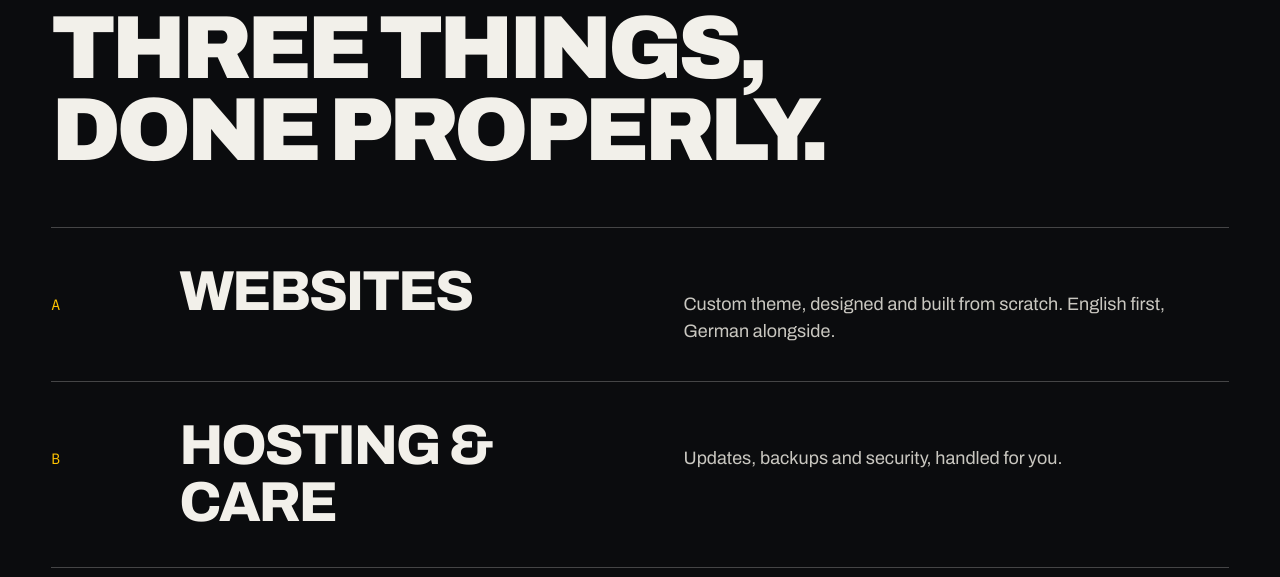
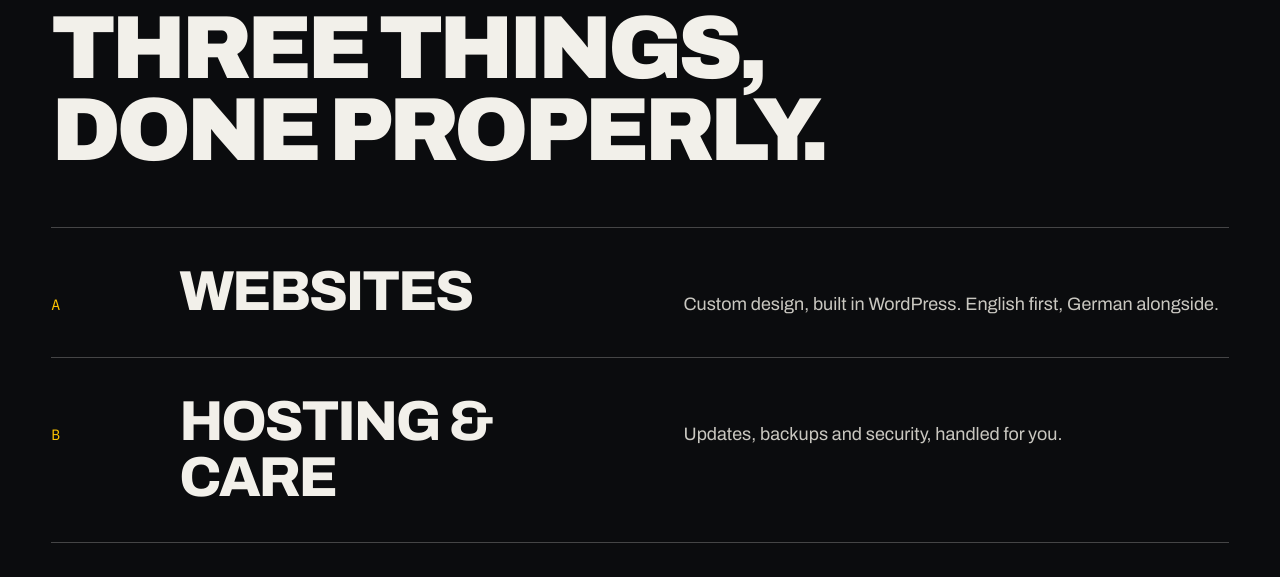
Before and after one commit to mynvan/dubai-web-agency, a WordPress theme: template front-page.php in a window 1280 px wide. Shown: the part 1453-2030 px from the top of the page. Run offline with PHP 8.4 and a stand-in for WordPress, Linux system fonts and the light colour scheme; the site name, menu and one post (Sample post) are stand-ins, and other content is empty; some libraries are stand-ins or nearby versions.

Commit message:
Copy: Websites offer covers both custom theme and page builder
Co-Authored-By: Claude Sonnet 5.5 <noreply@anthropic.com>
Claude-Session: https://claude.ai/code/session_015TYs1WyjesRrDUr7esTRrc

```diff
--- a/inc/i18n.php
+++ b/inc/i18n.php
@@ -53,8 +53,8 @@ function hg_strings(): array {
 		'services_title'   => [ 'Three things, done properly.', 'Drei Dinge, sauber gemacht.' ],
 		'svc_a_title'      => [ 'Websites', 'Websites' ],
 		'svc_a_text'       => [
-			'Custom theme, designed and built from scratch. English first, German alongside.',
-			'Individuelles Theme, von Grund auf gestaltet und gebaut. Englisch zuerst, Deutsch gleichberechtigt.',
+			'Custom design, built in WordPress. English first, German alongside.',
+			'Individuelles Design, umgesetzt in WordPress. Englisch zuerst, Deutsch gleichberechtigt.',
 		],
 		'svc_b_title'      => [ 'Hosting & care', 'Hosting & Betreuung' ],
 		'svc_b_text'       => [
--- a/inc/strings-pages.php
+++ b/inc/strings-pages.php
@@ -50,8 +50,8 @@ return [
 	'wd_title_a'        => [ 'Websites for German-speaking businesses in', 'Websites für deutschsprachige Unternehmen in' ],
 	'wd_title_b'        => [ 'Dubai.', 'Dubai.' ],
 	'wd_lead'           => [
-		'Your customers read English, German or both. Your website should too, without two separate sites to maintain. Built as a custom WordPress theme: fast, accessible and easy to edit.',
-		'Ihre Kunden lesen Englisch, Deutsch oder beides. Ihre Website sollte das auch können, ohne zwei getrennte Seiten pflegen zu müssen. Gebaut als individuelles WordPress-Theme: schnell, barrierearm und einfach zu bearbeiten.',
+		'Your customers read English, German or both. Your website should too, without two separate sites to maintain. Built in WordPress, as a custom theme or with a page builder: fast, accessible and easy to edit.',
+		'Ihre Kunden lesen Englisch, Deutsch oder beides. Ihre Website sollte das auch können, ohne zwei getrennte Seiten pflegen zu müssen. Gebaut in WordPress, als individuelles Theme oder mit Page-Builder: schnell, barrierearm und einfach zu bearbeiten.',
 	],
 	'wd_hero_alt'       => [ 'Dubai skyline at night with illuminated boats on the water', 'Skyline von Dubai bei Nacht mit beleuchteten Booten auf dem Wasser' ],
 	'wd_hero_credit'    => [ 'Photo: Matthias / Unsplash', 'Foto: Matthias / Unsplash' ],
@@ -59,7 +59,7 @@ return [
 	'wd_get_title'      => [ 'Scope, in plain words.', 'Der Umfang, in einfachen Worten.' ],
 	'wd_get_1'          => [ '<strong>Design first.</strong> You see the visual direction and approve it before anything is built.', '<strong>Erst das Design.</strong> Sie sehen die visuelle Richtung und geben sie frei, bevor gebaut wird.' ],
 	'wd_get_2'          => [ '<strong>Bilingual by design.</strong> English and German versions with their own URLs, linked to each other for search engines.', '<strong>Zweisprachig von Anfang an.</strong> Englische und deutsche Version mit eigenen URLs, für Suchmaschinen miteinander verknüpft.' ],
-	'wd_get_3'          => [ '<strong>Custom theme, no page builder.</strong> Less code, faster pages, no template look.', '<strong>Eigenes Theme, kein Page-Builder.</strong> Weniger Code, schnellere Seiten, kein Vorlagen-Look.' ],
+	'wd_get_3'          => [ '<strong>Your choice of build.</strong> A custom theme without a page builder: lean code, fast pages, no template look. Or WordPress with a page builder, if you want to edit layouts yourself. Both are built properly.', '<strong>Sie wählen den Aufbau.</strong> Ein eigenes Theme ohne Page-Builder: schlanker Code, schnelle Seiten, kein Vorlagen-Look. Oder WordPress mit Page-Builder, wenn Sie Layouts selbst anpassen möchten. Beides wird sauber umgesetzt.' ],
 	'wd_get_4'          => [ '<strong>Editable by you.</strong> Texts, images and references are changed in WordPress, no developer needed.', '<strong>Von Ihnen bearbeitbar.</strong> Texte, Bilder und Referenzen ändern Sie in WordPress, ohne Entwickler.' ],
 	'wd_get_5'          => [ '<strong>Legally in order.</strong> Imprint, privacy policy and consent for the German-speaking market.', '<strong>Rechtlich sauber.</strong> Impressum, Datenschutzerklärung und Einwilligung für den deutschsprachigen Markt.' ],
 	'wd_for_eyebrow'    => [ 'Who it is for', 'Für wen das ist' ],
```
